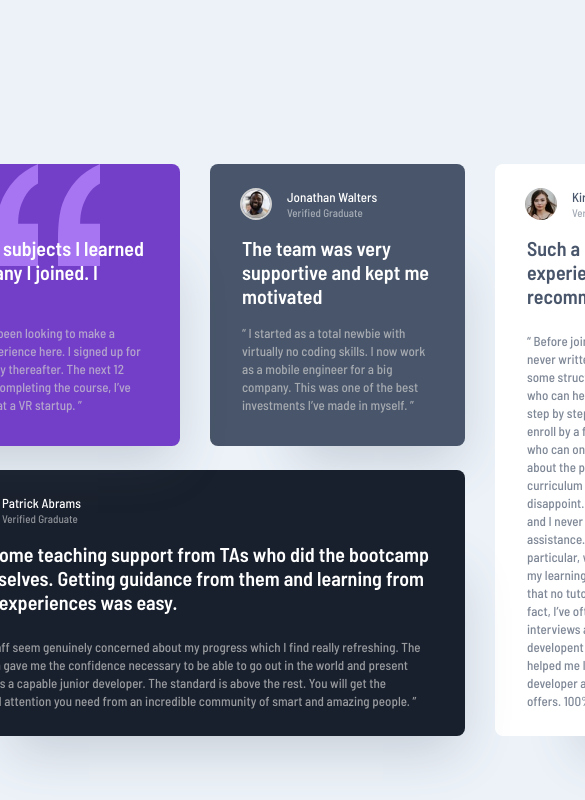
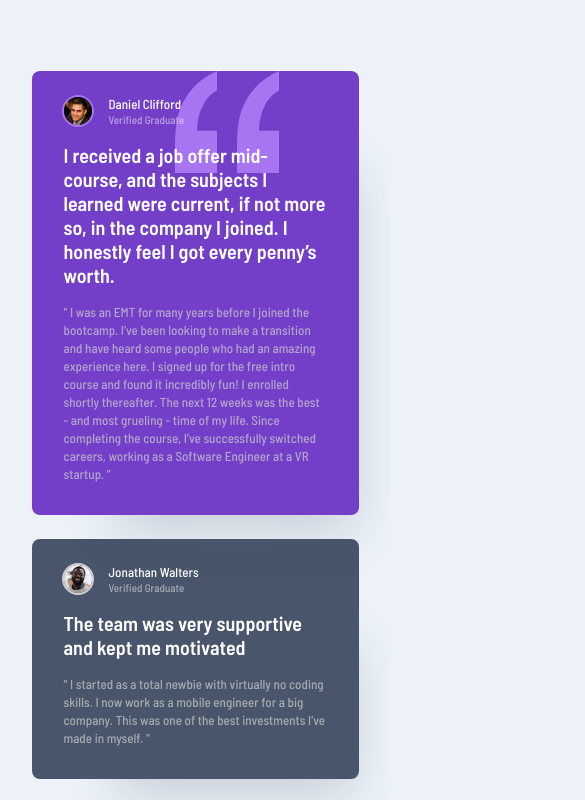
Before and after one commit to iAmKarin/testimonials-grid-section-main, a plain HTML site: page index.html in a window 390 px wide. Shown: the top 800 px of the page, 585 px wide, since content can reach past the window. Drawn offline with Linux system fonts and the light colour scheme.

Commit message:
media query

```diff
--- a/css/style.css
+++ b/css/style.css
@@ -123,6 +123,7 @@ main {
     grid-area: test3;
     background-color: var(--white);
 }
+
 .testemonial-4 {
     grid-area: test4;
     background-color: var(--white);
@@ -143,3 +144,63 @@ main {
 .dark-grey {
     color: var(--darkGrey);
 }
+
+@media only screen and (max-width: 1150px) {
+    body {
+      background-color: var(--backMain);
+    }
+    main {
+        grid-template-columns: repeat(3, 255px);
+        grid-template-rows: 28.2rem 26.6rem 26.6rem;
+        grid-template-areas:
+        "test1 test1 test2"
+        "test4 test5 test5"
+        "test3 test3 test3";
+        grid-column-gap: 3rem;
+        grid-row-gap: 2.4rem;
+        justify-content: center;
+        align-content: center;
+        letter-spacing: .03px;
+        margin-top: 7.1rem;
+        margin-bottom: 7.1rem;
+    }
+  }
+
+  @media only screen and (max-width: 850px) {
+    main {
+        grid-template-columns: repeat(2, 255px);
+        grid-template-rows: 28.2rem 26.6rem 28.2rem 26.6rem;
+        grid-template-areas:
+        "test1 test1"
+        "test2 test4"
+        "test5 test5"
+        "test3 test3";
+        grid-column-gap: 3rem;
+        grid-row-gap: 2.4rem;
+        justify-content: center;
+        align-content: center;
+        letter-spacing: .03px;
+        height: auto;
+        margin-top: 7.1rem;
+        margin-bottom: 7.1rem;
+    }
+  }
+  @media only screen and (max-width: 570px) {
+    main {
+        grid-template-columns: 32.7rem;
+        grid-template-rows: 44.4rem 24rem 22.2rem 38.4rem 43.8rem;
+        grid-template-areas:
+        "test1"
+        "test2"
+        "test4"
+        "test5"
+        "test3";
+        grid-row-gap: 2.4rem;
+        justify-content: center;
+        align-content: center;
+        letter-spacing: .03px;
+    }
+    .info-2 {
+        margin-top: 1.6rem;
+    }
+  }
```
